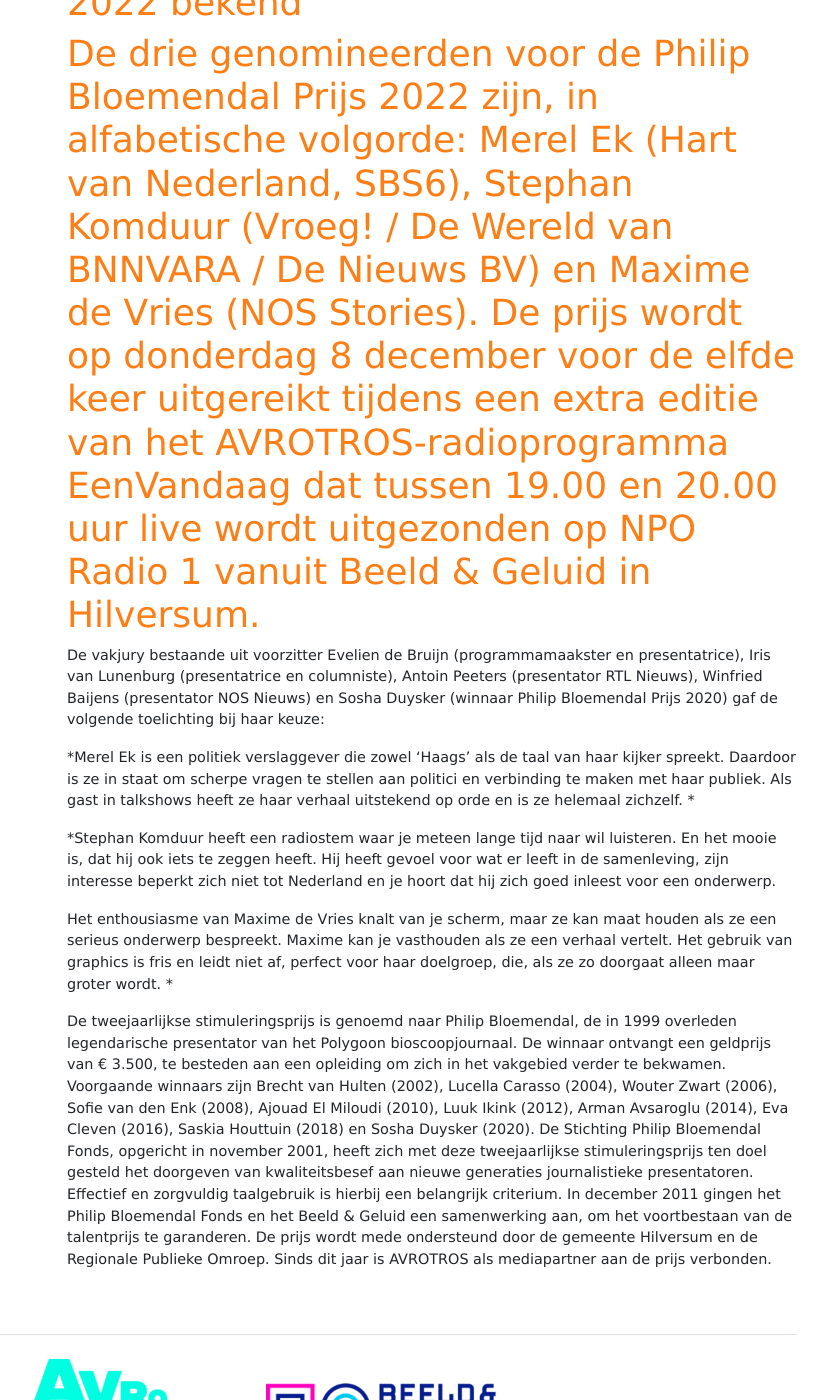
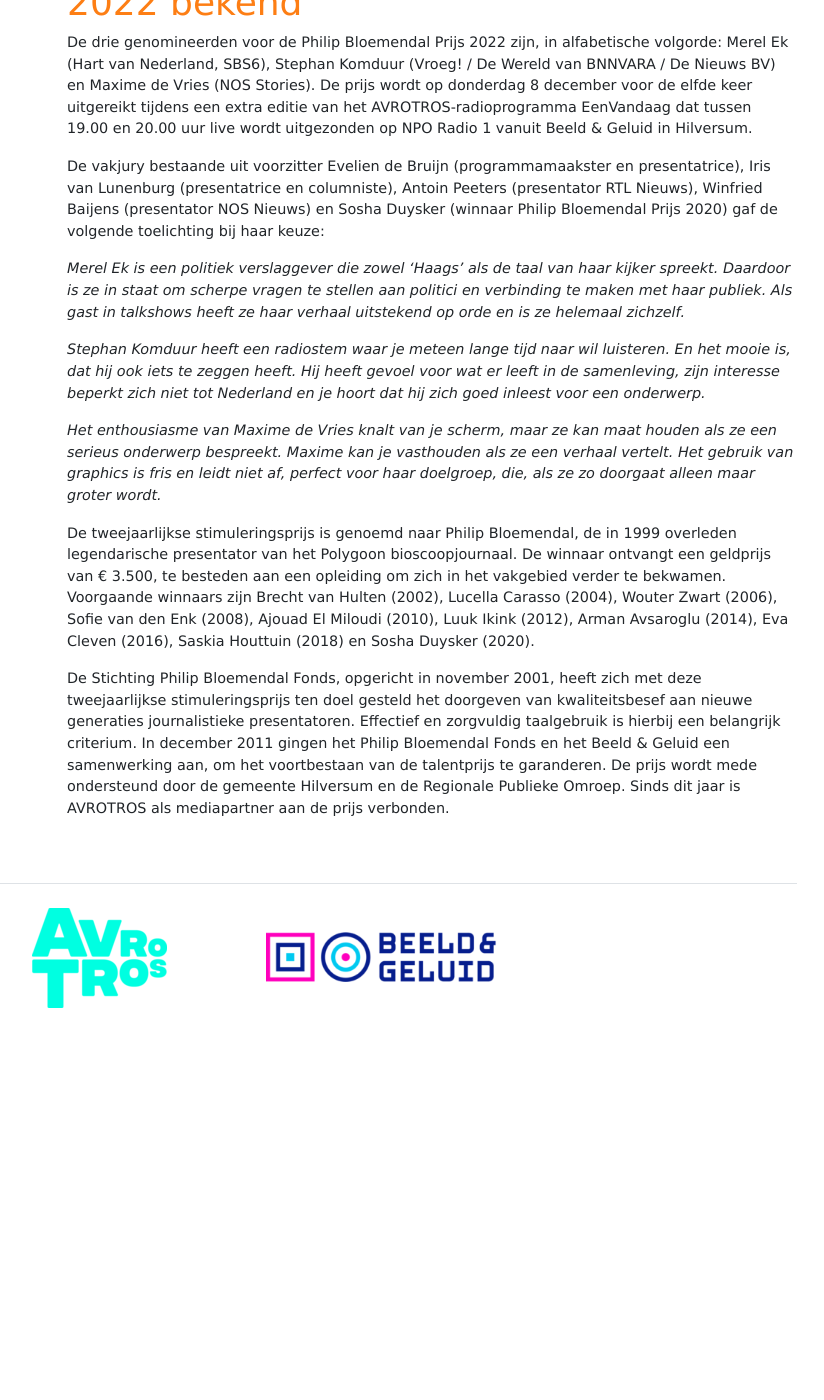
Before and after one commit to bloemendalprijs/bloemendalprijs.github.io, a Jekyll site: the page built from _posts/2022-11-10-genomineerden-philip-bloemendal-prijs-2022-bekend.markdown, in a window 1280 px wide and 1400 px high, scrolled down 380 px. Shown: the whole window, without its empty margins (398-1222 px from the left). Built offline with Jekyll 4.4.1, drawn with Linux system fonts in a browser that asks for light colours; after the commit the page ends 1436 px from its top, so only the background shows below that.

```diff
--- a/_posts/2022-11-10-genomineerden-philip-bloemendal-prijs-2022-bekend.markdown
+++ b/_posts/2022-11-10-genomineerden-philip-bloemendal-prijs-2022-bekend.markdown
@@ -3,15 +3,16 @@ title: Genomineerden Philip Bloemendal Prijs 2022 bekend
 date: 2022-11-10 15:58:00 +01:00
 ---
 
-# De drie genomineerden voor de Philip Bloemendal Prijs 2022 zijn, in alfabetische volgorde: Merel Ek (Hart van Nederland, SBS6), Stephan Komduur (Vroeg! / De Wereld van BNNVARA / De Nieuws BV) en Maxime de Vries (NOS Stories). De prijs wordt op donderdag 8 december voor de elfde keer uitgereikt tijdens een extra editie van het AVROTROS-radioprogramma EenVandaag dat tussen 19.00 en 20.00 uur live wordt uitgezonden op NPO Radio 1 vanuit Beeld & Geluid in Hilversum.
+De drie genomineerden voor de Philip Bloemendal Prijs 2022 zijn, in alfabetische volgorde: Merel Ek (Hart van Nederland, SBS6), Stephan Komduur (Vroeg! / De Wereld van BNNVARA / De Nieuws BV) en Maxime de Vries (NOS Stories). De prijs wordt op donderdag 8 december voor de elfde keer uitgereikt tijdens een extra editie van het AVROTROS-radioprogramma EenVandaag dat tussen 19.00 en 20.00 uur live wordt uitgezonden op NPO Radio 1 vanuit Beeld & Geluid in Hilversum.
 
 De vakjury bestaande uit voorzitter Evelien de Bruijn (programmamaakster en presentatrice), Iris van Lunenburg (presentatrice en columniste),  Antoin Peeters (presentator RTL Nieuws), Winfried Baijens (presentator NOS Nieuws) en Sosha Duysker (winnaar Philip Bloemendal Prijs 2020) gaf de volgende toelichting bij haar keuze:
 
-*Merel Ek is een politiek verslaggever die zowel ‘Haags’ als de taal van haar kijker spreekt. Daardoor is ze in staat om scherpe vragen te stellen aan politici en verbinding te maken met haar publiek. Als gast in talkshows heeft ze haar verhaal uitstekend op orde en is ze helemaal zichzelf. *
+*Merel Ek is een politiek verslaggever die zowel ‘Haags’ als de taal van haar kijker spreekt. Daardoor is ze in staat om scherpe vragen te stellen aan politici en verbinding te maken met haar publiek. Als gast in talkshows heeft ze haar verhaal uitstekend op orde en is ze helemaal zichzelf.*
 
-*Stephan Komduur heeft een radiostem waar je meteen lange tijd naar wil luisteren. En het mooie is, dat hij ook iets te zeggen heeft. Hij heeft gevoel voor wat er leeft in de samenleving, zijn interesse beperkt zich niet tot Nederland en je hoort dat hij zich goed inleest voor een onderwerp.
+*Stephan Komduur heeft een radiostem waar je meteen lange tijd naar wil luisteren. En het mooie is, dat hij ook iets te zeggen heeft. Hij heeft gevoel voor wat er leeft in de samenleving, zijn interesse beperkt zich niet tot Nederland en je hoort dat hij zich goed inleest voor een onderwerp.*
 
-Het enthousiasme van Maxime de Vries knalt van je scherm, maar ze kan maat houden als ze een serieus onderwerp bespreekt. Maxime kan je vasthouden als ze een verhaal vertelt. Het gebruik van graphics is fris en leidt niet af, perfect voor haar doelgroep, die, als ze zo doorgaat alleen maar groter wordt. *
+*Het enthousiasme van Maxime de Vries knalt van je scherm, maar ze kan maat houden als ze een serieus onderwerp bespreekt. Maxime kan je vasthouden als ze een verhaal vertelt. Het gebruik van graphics is fris en leidt niet af, perfect voor haar doelgroep, die, als ze zo doorgaat alleen maar groter wordt.*
 
 De tweejaarlijkse stimuleringsprijs is genoemd naar Philip Bloemendal, de in 1999 overleden legendarische presentator van het Polygoon bioscoopjournaal. De winnaar ontvangt een geldprijs van € 3.500, te besteden aan een opleiding om zich in het vakgebied verder te bekwamen. Voorgaande winnaars zijn Brecht van Hulten (2002), Lucella Carasso (2004), Wouter Zwart (2006), Sofie van den Enk (2008), Ajouad El Miloudi (2010), Luuk Ikink (2012), Arman Avsaroglu (2014), Eva Cleven (2016), Saskia Houttuin (2018) en Sosha Duysker (2020).
+
 De Stichting Philip Bloemendal Fonds, opgericht in november 2001, heeft zich met deze tweejaarlijkse stimuleringsprijs ten doel gesteld het doorgeven van kwaliteitsbesef aan nieuwe generaties journalistieke presentatoren. Effectief en zorgvuldig taalgebruik is hierbij een belangrijk criterium. In december 2011 gingen het Philip Bloemendal Fonds en het Beeld & Geluid een samenwerking aan, om het voortbestaan van de talentprijs te garanderen. De prijs wordt mede ondersteund door de gemeente Hilversum en de Regionale Publieke Omroep. Sinds dit jaar is AVROTROS als mediapartner aan de prijs verbonden.
```
